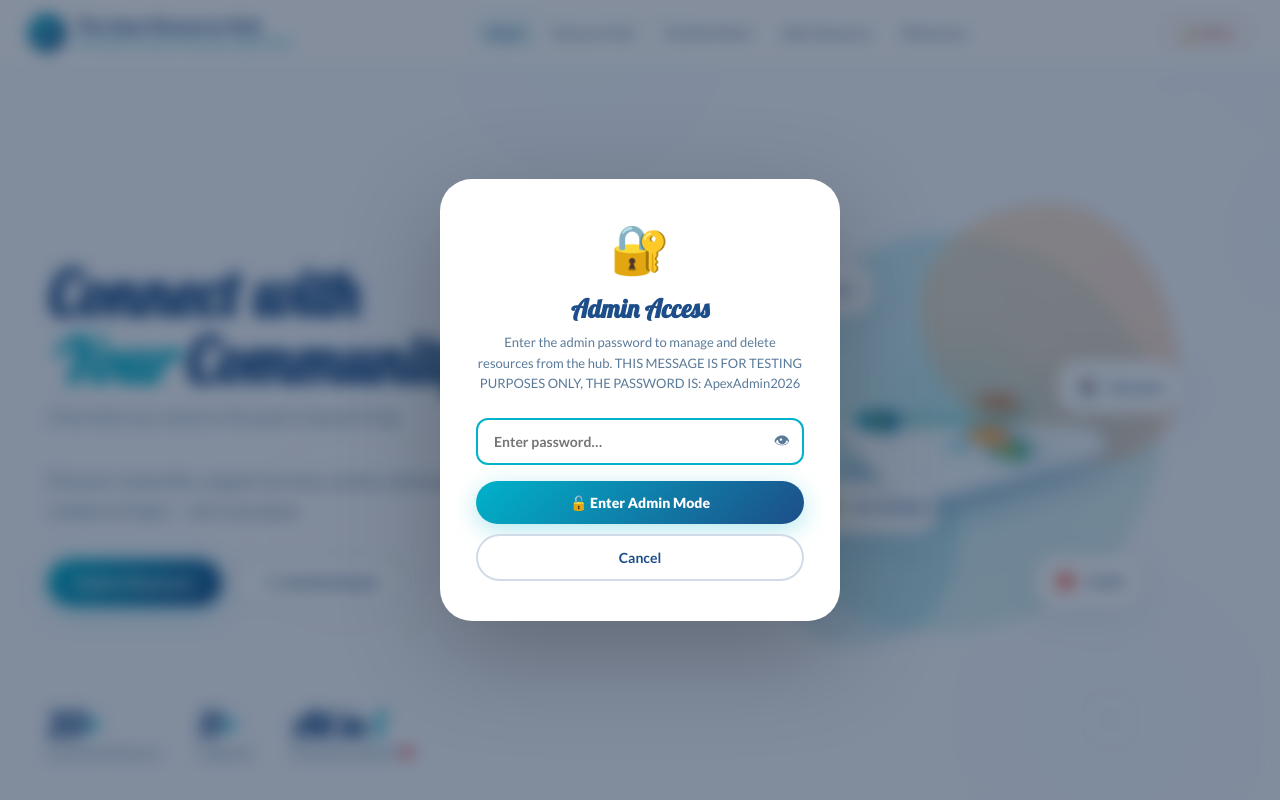
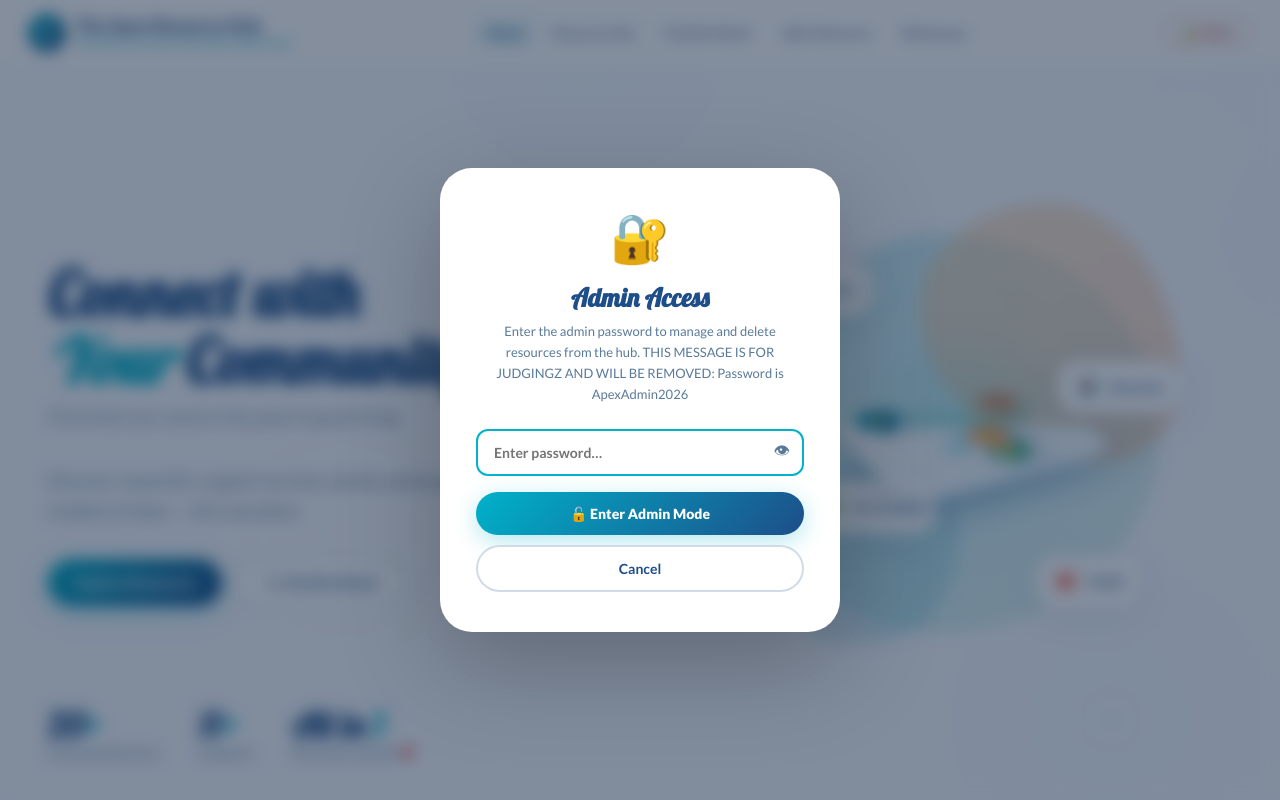
Before and after one commit to info2namish-boop/tsa-webmaster, a website: page index.html in a window 1280 px wide. Both pictures are taken after a click on the button "🔒 Admin". Shown: the top 800 px of the page. Drawn offline with nearby package versions, Linux system fonts and the light colour scheme.

Commit message:
Update index.html

```diff
--- a/index.html
+++ b/index.html
@@ -1169,7 +1169,7 @@
   <div class="admin-login-modal">
     <div class="al-icon">🔐</div>
     <h3>Admin Access</h3>
-    <p>Enter the admin password to manage and delete resources from the hub. THIS MESSAGE IS FOR TESTING PURPOSES ONLY, THE PASSWORD IS: ApexAdmin2026</p>
+    <p>Enter the admin password to manage and delete resources from the hub. THIS MESSAGE IS FOR JUDGINGZ AND WILL BE REMOVED: Password is ApexAdmin2026</p>
     <div class="admin-input-wrap">
       <input type="password" id="admin-pw-input" placeholder="Enter password…" onkeydown="if(event.key==='Enter')attemptAdminLogin()">
       <button class="pw-toggle" onclick="toggleAdminPw()" title="Show/hide">👁</button>
```
